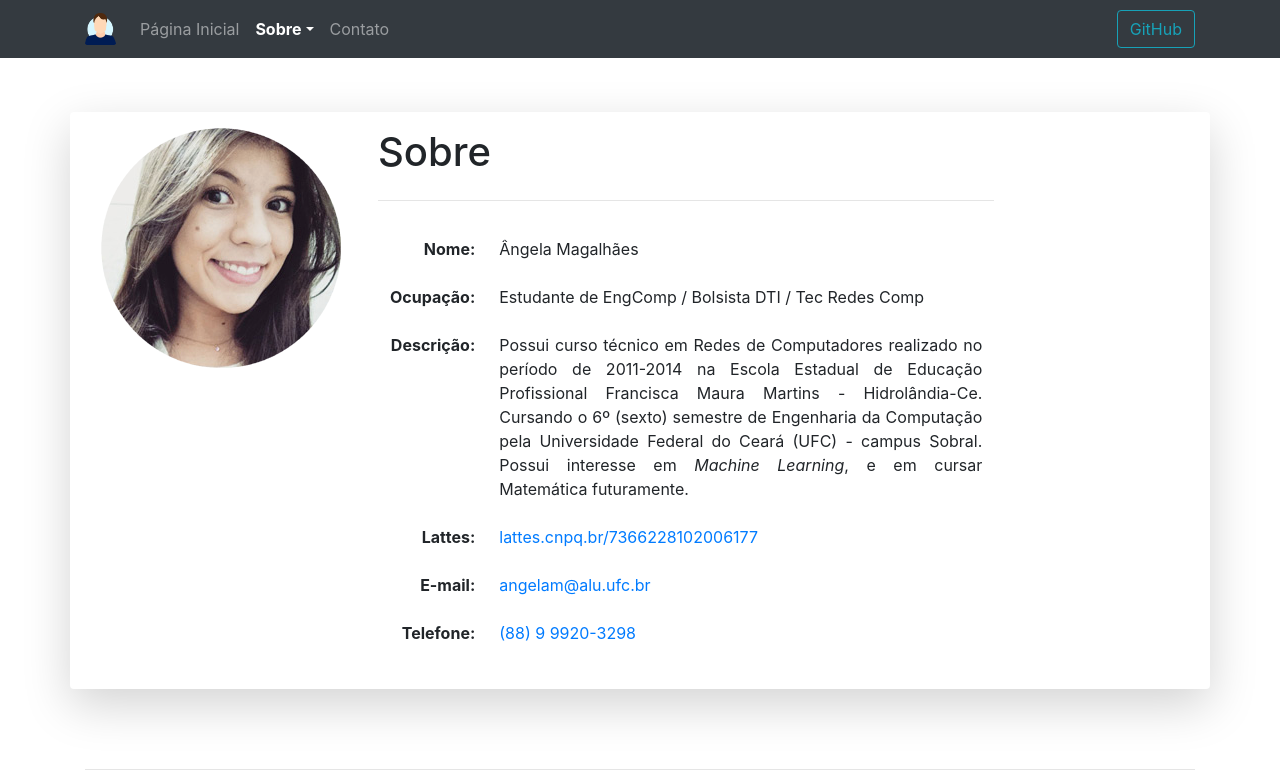
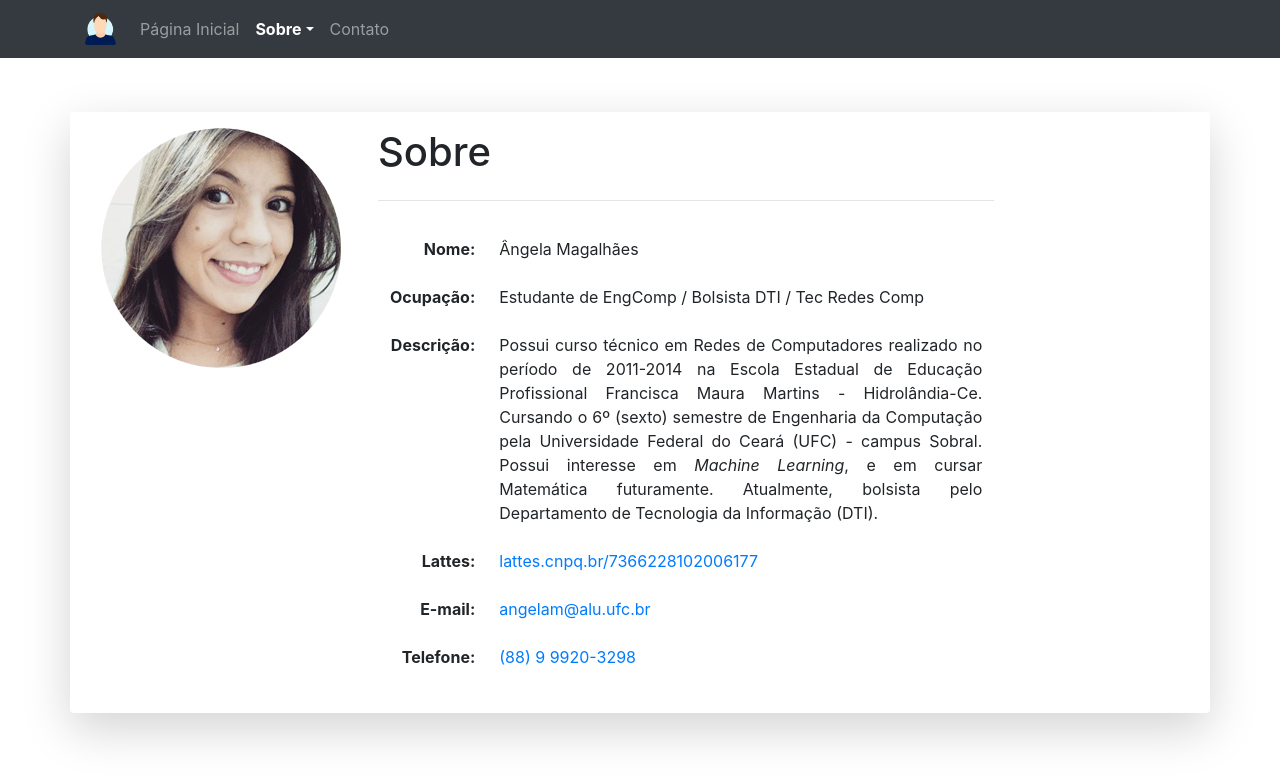
Before and after one commit to lucas26xd/Portifolio-de-Teste-com-CodeIgniter, a CodeIgniter app: page /Projeto3-TecWeb/index.php/sobre/view/1 in a window 1280 px wide. Shown: the top 777 px of the page. Run offline with CodeIgniter, Linux system fonts and the light colour scheme; data comes from the database, SQL or seed files in the repository.

Commit message:
Ajustes finais

```diff
--- a/application/views/templates/header.php
+++ b/application/views/templates/header.php
@@ -24,7 +24,7 @@
       <nav class="navbar navbar-expand-md fixed-top navbar-dark bg-dark">
 
         <div class="container">
-          <a class="navbar-brand" href="<?=site_url('home')?>" title="ATV3-AP2">
+          <a class="navbar-brand" href="<?=site_url('inicial')?>" title="Atividade 3 - AP2">
             <img class="d-inline-block align-top" src="<?=base_url('static/img/profile.png')?>" height="32" alt="ATV3-AP2">
           </a>
           <button class="navbar-toggler" type="button" data-toggle="collapse" data-target="#navbar01" aria-controls="navbar01"
@@ -55,7 +55,6 @@
                 <a class="nav-link <?php if (!strcmp($title,'Contato')) echo 'active font-weight-bold'; ?>" href="<?=site_url('contato')?>">Contato</a>
               </li>
             </ul>
-            <a class="btn btn-outline-info my-2 my-sm-0" href="https://github.com/lucas26xd/Projeto3-TecWeb" target="_blank" title="GitHub">GitHub</a>
           </div>
         </div>
 
--- a/arquivo.sql
+++ b/arquivo.sql
@@ -39,8 +39,8 @@ GRANT ALL PRIVILEGES ON tecweb.* TO 'tecuser'@'localhost';
 FLUSH PRIVILEGES;
 
 /* Inserção de informações referentes a cada membro da equipe. */
-INSERT INTO tecweb.membros VALUES
-(1,'Ângela Magalhães','angela_magalhaes','Estudante de EngComp / Bolsista DTI / Tec Redes Comp','angelam@alu.ufc.br','(88) 9 9920-3298','lattes.cnpq.br/7366228102006177','Possui curso técnico em Redes de Computadores realizado no período de 2011-2014 na Escola Estadual de Educação Profissional Francisca Maura Martins - Hidrolândia-Ce. Cursando o 6º (sexto) semestre de Engenharia da Computação pela Universidade Federal do Ceará (UFC) - campus Sobral. Possui interesse em <i>Machine Learning</i>, e em cursar Matemática futuramente.'),
+INSERT INTO `membros` VALUES
+(1,'Ângela Magalhães','angela_magalhaes','Estudante de EngComp / Bolsista DTI / Tec Redes Comp','angelam@alu.ufc.br','(88) 9 9920-3298','lattes.cnpq.br/7366228102006177','Possui curso técnico em Redes de Computadores realizado no período de 2011-2014 na Escola Estadual de Educação Profissional Francisca Maura Martins - Hidrolândia-Ce. Cursando o 6º (sexto) semestre de Engenharia da Computação pela Universidade Federal do Ceará (UFC) - campus Sobral. Possui interesse em <i>Machine Learning</i>, e em cursar Matemática futuramente. Atualmente, bolsista pelo Departamento de Tecnologia da Informação (DTI).'),
 (2,'Hugo Sousa','hugo_sousa','Estudante de EngComp / Bolsista PET / Tec Redes Comp','hugosousa111@gmail.com','(88) 9 9706-4780','lattes.cnpq.br/8276520395379590','Graduando em Engenharia da Computação pela Universidade Federal do Ceará - Campus Sobral. Em 2014 concluiu o ensino médio integrado, onde se formou como técnico de Redes de Computadores. Desde 2017 faz parte do Programa de Educação Tutorial (PET), onde vem desenvolvendo atividades de monitoria, pesquisa e extensão. Atualmente tem interesse nas áreas de <i>Machine Learning</i> e segurança em IoT.'),
 (3,'Kamila Farias','kamila_farias','Estudante de EngComp / Bolsista DTI / Tec Redes Comp','fariaas.kamila@gmail.com','(88) 9 9999-5678','lattes.cnpq.br/5134569000634512','Técnica em Redes de Computadores, onde adquiriu uma formação profissional na Escola Profissional Francisca Maura Martins no ano de 2013; Graduanda em Engenharia da Computação pela Universidade Federal do Ceará - Campus Sobral. Onde segue interesse na vertente de Computação e/ou Telecomunicações. Atualmente, bolsista pelo Departamento de Tecnologia da Informação (DTI).'),
 (4,'Lucas Santos','lucas_santos','Estudante de EngComp / Bolsista PET / Tec Redes Comp','lucas26xd@alu.ufc.br','(88) 9 9664-6430','lattes.cnpq.br/1388280861535824','Graduando em Engenharia da Computação pela Universidade Federal do Ceará - Campus Sobral. Em 2014 concluiu o ensino médio integrado, onde se formou como técnico de Redes de Computadores. Desde 2017 faz parte do Programa de Educação Tutorial (PET), onde vem desenvolvendo atividades de monitoria, pesquisa e extensão. Atualmente tem interesse nas áreas de IoT e baixo custo de memória, de processamento e de energia, além de se interessar por <i>Machine Learning</i>.'),
```
